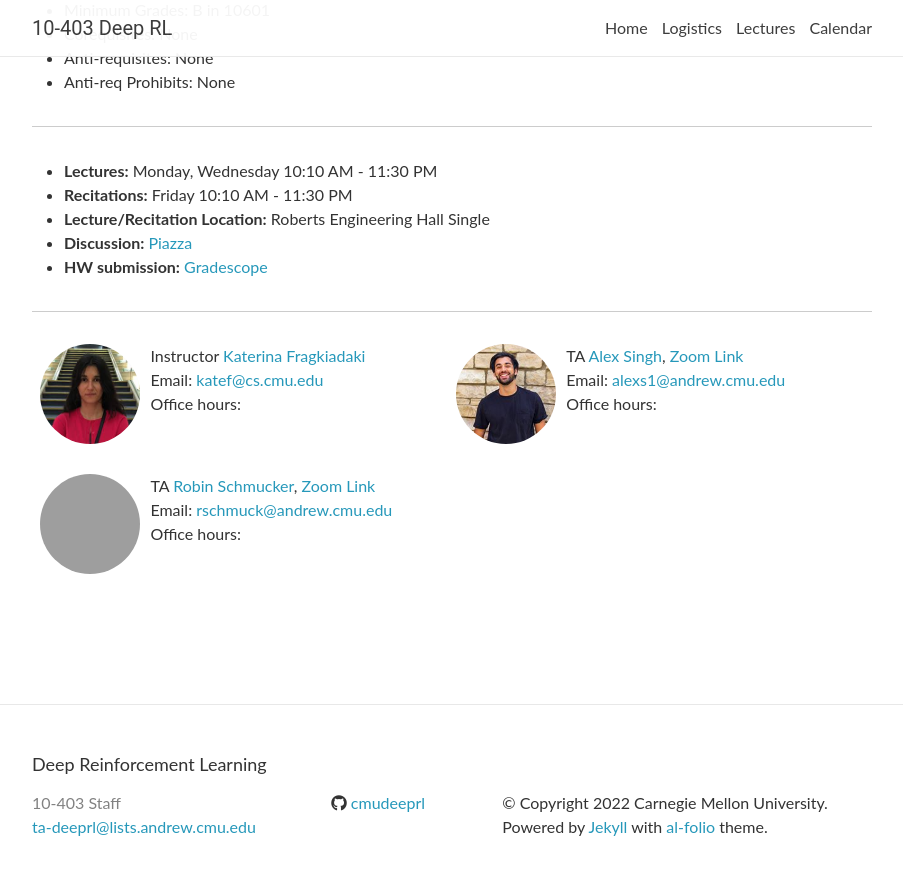
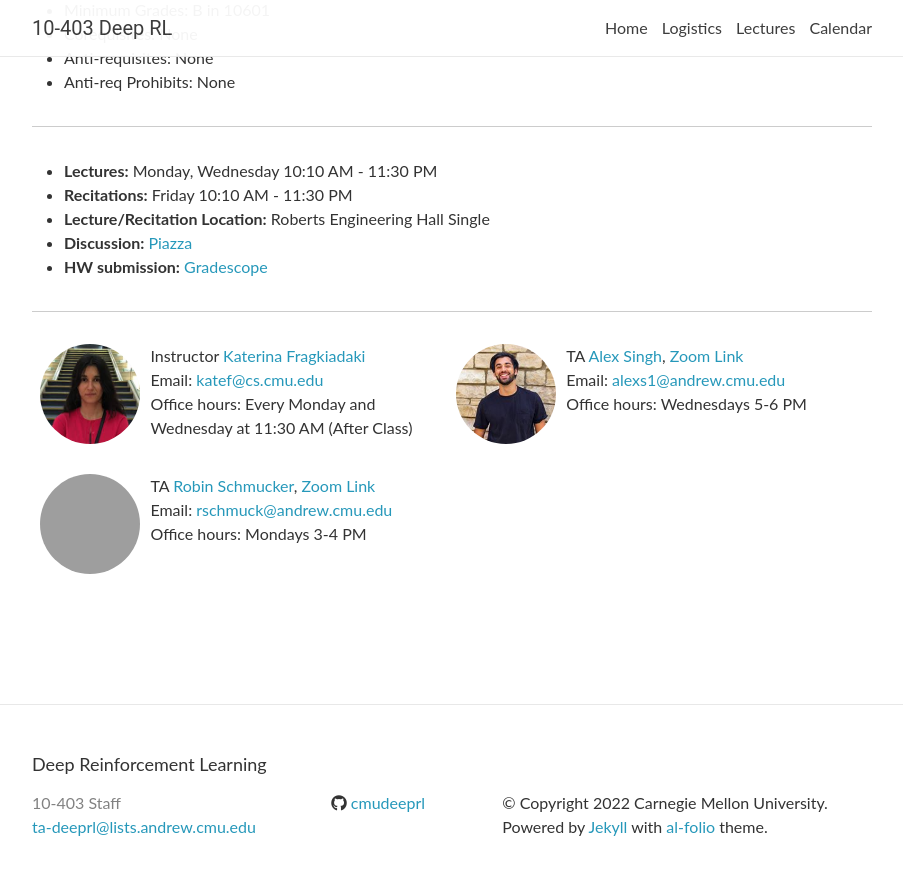
Before and after one commit to cmudeeprl/403website_s22, a Jekyll site: the page built from _pages/about.md, in a window 1280 px wide and 900 px high, scrolled down 971 px, cut to the strip 0-875 px from the top of the window. Shown: the whole strip, without its empty margins (188-1091 px from the left). Built offline with Jekyll 4.4.1, drawn with Linux system fonts in a browser that asks for light colours; nearby versions of some CDN libraries; comment, search, counter and statistics services are not loaded; grey boxes are pictures that could not be loaded.

Commit message:
Update staff.yml

```diff
--- a/_data/staff.yml
+++ b/_data/staff.yml
@@ -2,20 +2,20 @@ Instructors:
     - name: Katerina Fragkiadaki
       email: katef@cs.cmu.edu
       url: https://www.cs.cmu.edu/~katef/
-      office-hours:
+      office-hours: Every Monday and Wednesday at 11:30 AM (After Class)
       image: staff/katef.jpeg
 
 TAs:
     - name: Alex Singh
       email: alexs1@andrew.cmu.edu
       url:
-      office-hours:
+      office-hours: Wednesdays 5-6 PM
       image: staff/Alex_Singh.jpg
       zoom:
 
     - name: Robin Schmucker
       email: rschmuck@andrew.cmu.edu
       url:
-      office-hours:
+      office-hours: Mondays 3-4 PM
       image: staff/picture_robin.png
       zoom:
```
